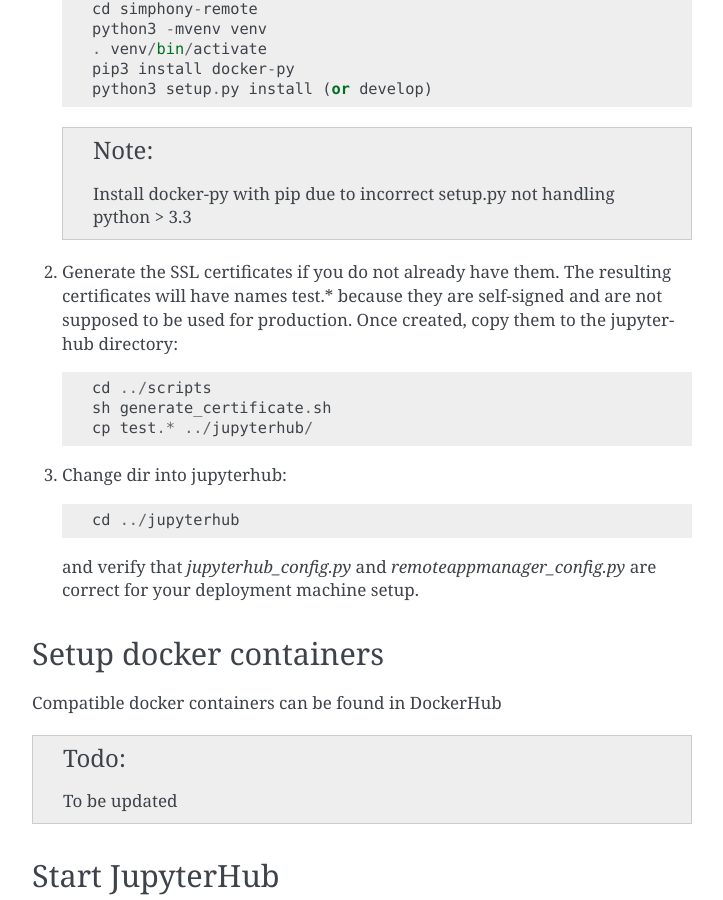
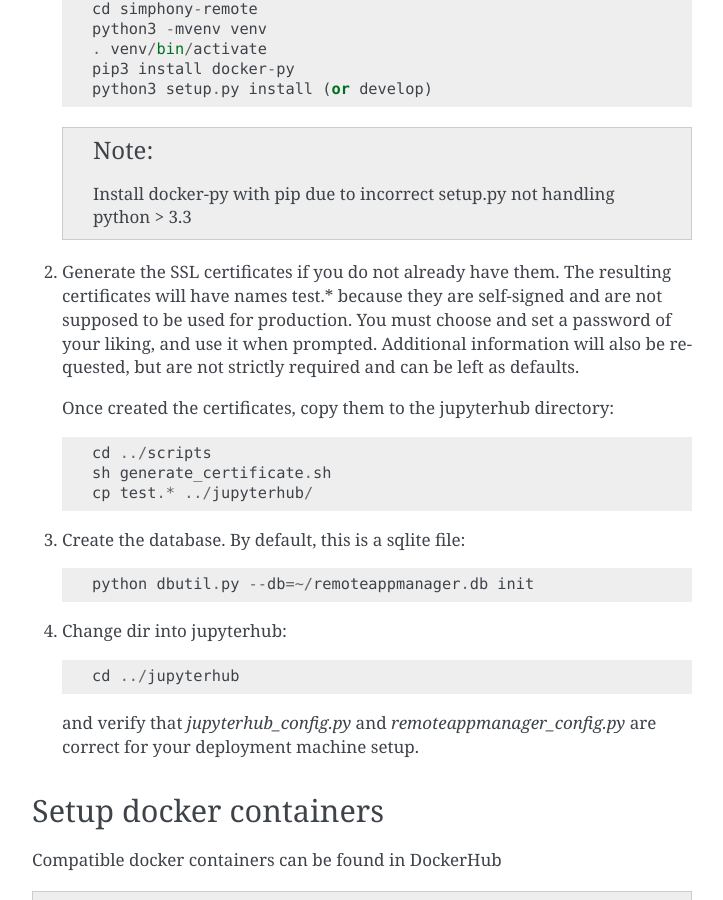
Before and after one commit to simphony/simphony-remote, a Sphinx documentation site: the page built from doc/source/deployment.rst, in a window 1280 px wide and 900 px high, scrolled down 613 px. Shown: the whole window, without its empty margins (388-1111 px from the left). Built offline with Sphinx 7.4.7, drawn with Linux system fonts in a browser that asks for light colours; formulas are drawn with MathJax 3.

Commit message:
A few fixes on the location of the database

```diff
--- a/doc/source/deployment.rst
+++ b/doc/source/deployment.rst
@@ -38,12 +38,20 @@
 
 #. Generate the SSL certificates if you do not already have them. The
    resulting certificates will have names test.* because they are
-   self-signed and are not supposed to be used for production.  Once
-   created, copy them to the jupyterhub directory::
+   self-signed and are not supposed to be used for production.
+   You must choose and set a password of your liking, and use it when prompted.
+   Additional information will also be requested, but are not strictly required
+   and can be left as defaults.
+
+   Once created the certificates, copy them to the jupyterhub directory::
 
      cd ../scripts
      sh generate_certificate.sh
      cp test.* ../jupyterhub/
+
+#. Create the database. By default, this is a sqlite file::
+
+     python dbutil.py --db=~/remoteappmanager.db init
 
 #. Change dir into jupyterhub::
 
```
Also changed, not shown: 2 other files.
